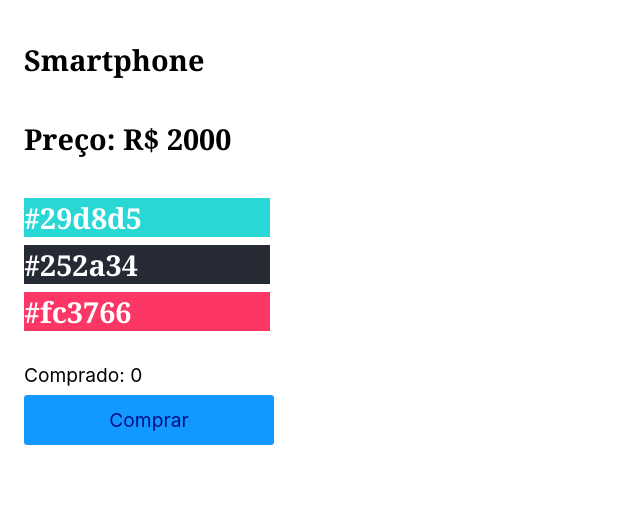
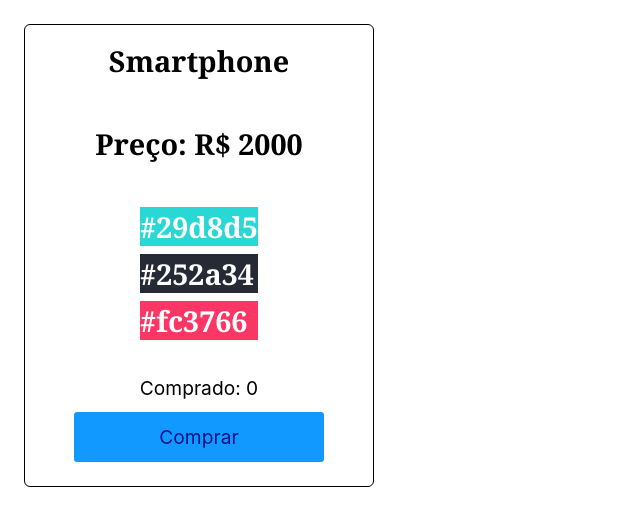
Before and after one commit to PedroHRFerreira/react, a React (Vite) app: page / in a window 1280 px wide. Shown: the top 526 px of the page, without its empty margins (0-640 px from the left). Built offline with nearby package versions, Linux system fonts and the light colour scheme.

Commit message:
fix: :bug: Melhorias

```diff
--- a/src/appComponent/App.jsx
+++ b/src/appComponent/App.jsx
@@ -41,18 +41,18 @@ const App = () => {
   };
 
   return (
-    <section>
+    <section className="app-section">
       {cp.map((item) => (
         <div key={item.id}>
           {item.ativo && (
-            <div className="app">
+            <div className="app-section__div">
               <h1>{item.nome}</h1>
               <h2>Preço: {item.preco}</h2>
               <h2>
                 {item.cores.map((cor) => (
                   <li
                     key={cor}
-                    className="app__color"
+                    className="app-section__div--cores"
                     style={{
                       backgroundColor: cor,
                     }}
--- a/src/appComponent/style.scss
+++ b/src/appComponent/style.scss
@@ -1,16 +1,24 @@
-.app {
+.app-section {
+  width: 350px;
+  border: 1px solid black;
+  border-radius: 6px;
+
+  &__div {
     display: flex;
     justify-content: center;
+    align-items: center;
     flex-direction: column;
-  gap: 8px;
-  padding-bottom: 64px;
+    gap: 12px;
+    padding-bottom: 24px;
 
-  &__color {
+    &--cores {
       color: white;
-    width: 20%;
+      width: 100%;
+      text-align: left;
       list-style: none;
     }
   }
   .button {
     width: 250px;
   }
+}
--- a/src/main.jsx
+++ b/src/main.jsx
@@ -1,6 +1,5 @@
 import React from "react";
 import ReactDOM from "react-dom/client";
-import arrayMap from "./arrayMap.jsx";
 import App from "./appComponent/App.jsx";
 
 ReactDOM.createRoot(document.getElementById("root")).render(
```
Lines whose indentation alone changed are shown as unchanged.
